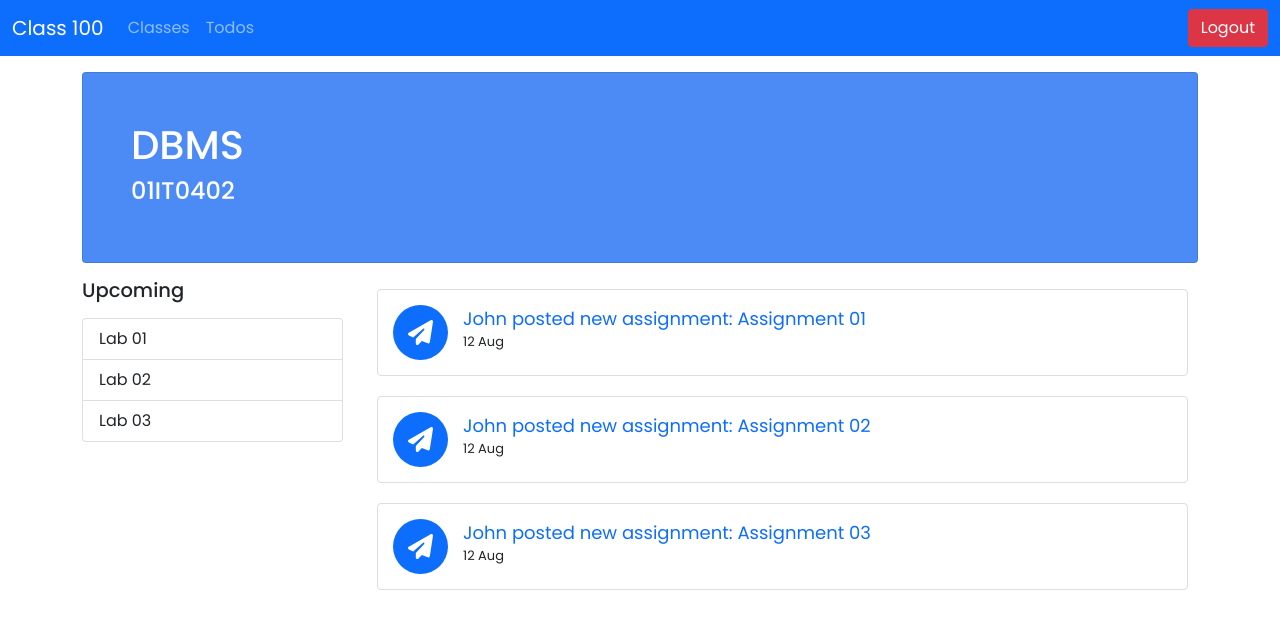
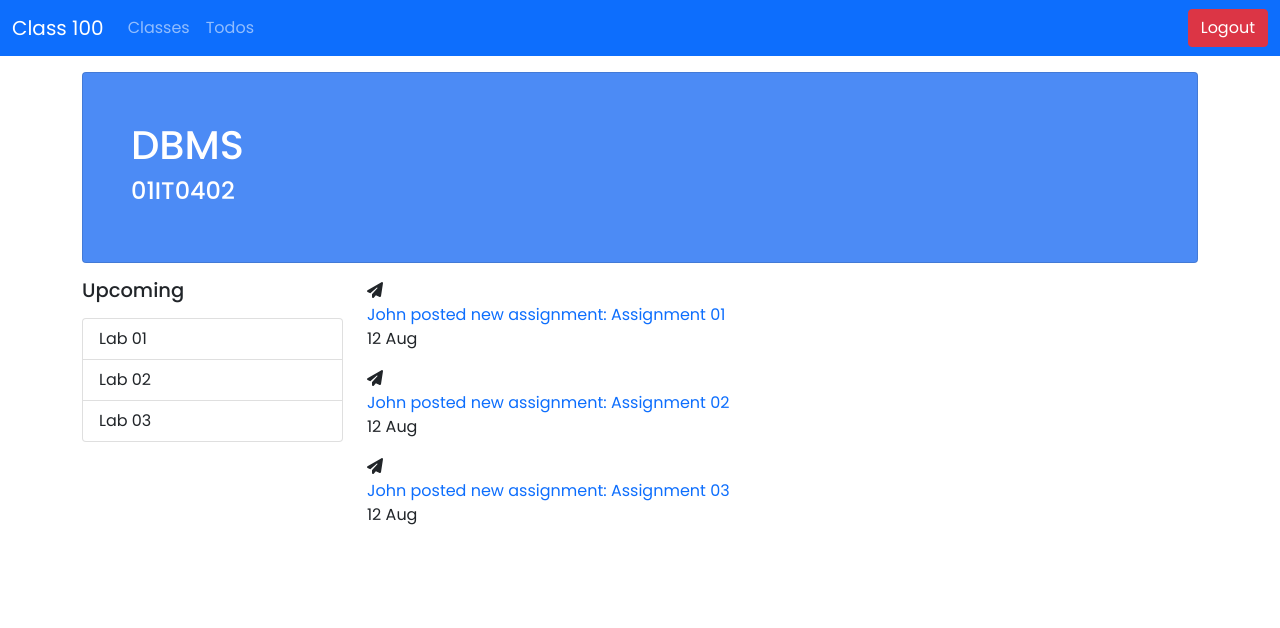
Before and after one commit to thtauhid/100-class, a React (Create React App) app: page /class in a window 1280 px wide. Shown: the top 628 px of the page. Built offline with nearby package versions, Linux system fonts and the light colour scheme; no server answers.

Commit message:
CSS class update

```diff
--- a/src/comps/PostList.js
+++ b/src/comps/PostList.js
@@ -1,6 +1,6 @@
 import { Link } from 'react-router-dom'
 import { FontAwesomeIcon } from "@fortawesome/react-fontawesome";
-import { faPaperPlane, faEllipsisVertical } from '@fortawesome/free-solid-svg-icons'
+import { faPaperPlane } from '@fortawesome/free-solid-svg-icons'
 
 function PostList({data}) {
   return (
@@ -8,13 +8,11 @@ function PostList({data}) {
         {
             data.map(item => {
                 return (
-                    <div className='post-list-single'>
-                        <FontAwesomeIcon className='post-list-single-icon' icon={faPaperPlane} />
-                        <div className='post-list-details'>
-                            <i className='fa-solid fa-circle-book-open'></i>
-                            <Link className='post-list-single-title' to={item.link}> {item.title} </Link>
-                            {/* <p>{item.date}</p> */}
-                            <p className='post-list-single-date'>12 Aug</p>
+                    <div className='post'>
+                        <FontAwesomeIcon className='post-icon' icon={faPaperPlane} />
+                        <div className='post-details'>
+                            <Link className='post-title' to={item.link}> {item.title} </Link>
+                            <p className='post-date'>12 Aug</p>
                         </div>
                     </div>
                 )
```
